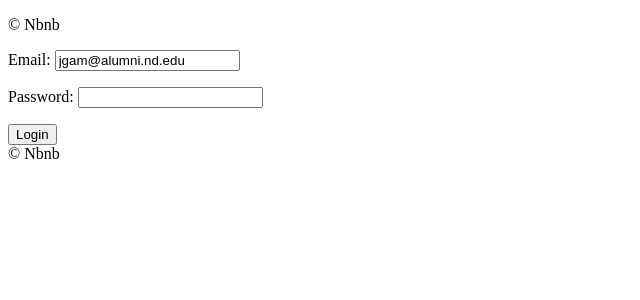
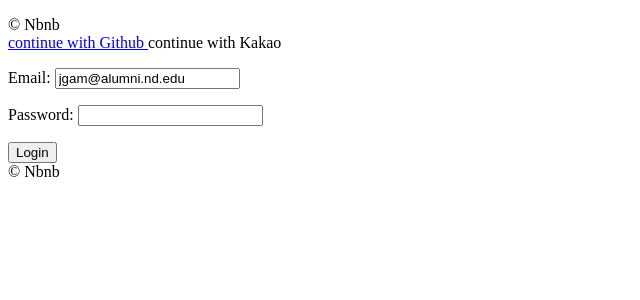
Before and after one commit to jgam/air-bnb, a Django app: page /users/login in a window 1280 px wide. Shown: the part 78-378 px from the top of the page, without its empty margins (0-640 px from the left). Run offline with Django 3.2, Linux system fonts and the light colour scheme; parts of the project's set-up code (start-up, migrations or seed data) failed here and were passed over.

Commit message:
github authentication start

```diff
--- /dev/null
+++ b/templates/partials/social_login.html
@@ -0,0 +1,8 @@
+<div>
+    <a href="{% url 'users:github-login'%}">
+        continue with Github
+    </a>
+    <a>
+        continue with Kakao
+    </a>
+</div>
--- a/templates/users/login.html
+++ b/templates/users/login.html
@@ -9,6 +9,8 @@
 
 {% block content %}
 
+    {% include 'partials/social_login.html' %}
+
     <form method="POST" action="{% url "users:login" %}">
         {% csrf_token %}
         {{form.as_p}}
--- a/users/models.py
+++ b/users/models.py
@@ -46,7 +46,7 @@ class User(AbstractUser):
     currency = models.CharField(
         choices=CURRENCY_CHOICES, max_length=3, blank=True, default=CURRENCY_KRW)
     superhost = models.BooleanField(default=False)
-    email_confirmed = models.BooleanField(default=False)
+    email_verified = models.BooleanField(default=False)
     email_secret = models.CharField(max_length=120, default="", blank=True)
 
     def verify_email(self):
--- a/users/urls.py
+++ b/users/urls.py
@@ -5,8 +5,11 @@ app_name = "urls"
 
 urlpatterns = [
     path("login", views.LoginView.as_view(), name="login"),
+    path("login/github", views.github_login, name="github-login"),
+    path("login./github/callback", views.github_callback, name="github-callback"),
     path("logout", views.log_out, name="logout"),
     path("singup", views.SignUpView.as_view(), name="signup"),
-    path("verify/<str:key>", views.complete_verification, name="complete-verification")
+    path("verify/<str:key>", views.complete_verification,
+         name="complete-verification")
 
 ]
--- a/users/views.py
+++ b/users/views.py
@@ -5,6 +5,7 @@ from . import forms
 from django.contrib.auth import authenticate, login, logout
 from django.views.generic import FormView
 from . import forms, models
+import os
 
 # Create your views here.
 
@@ -80,3 +81,15 @@ def complete_verification(request, key):
         # todo: add error message
         pass
     return redirect(reverse("core:home"))
+
+
+def github_login(request):
+    client_id = os.environ.get("GH_ID")
+    redirect_uri = "http://127.0.0.1:8000/users/login/github/callback"
+    return redirect(
+        f"https://github.com/login/oauth/authorize?client_id={client_id}&redirect_uri={redirect_uri}&scope=read:user"
+    )
+
+
+def github_callback(request):
+    pass
```
Also changed, not shown: users/migrations/0005_auto_20200305_1256.py (added).
